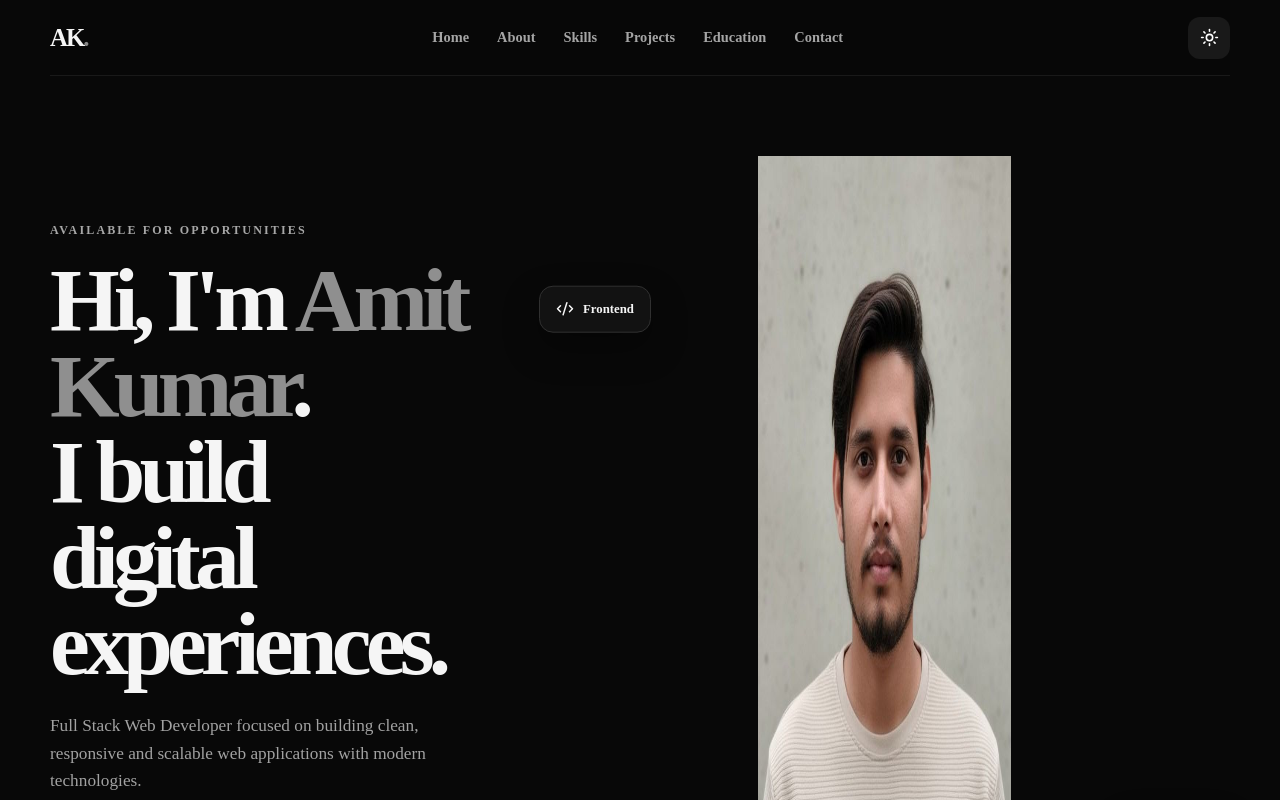
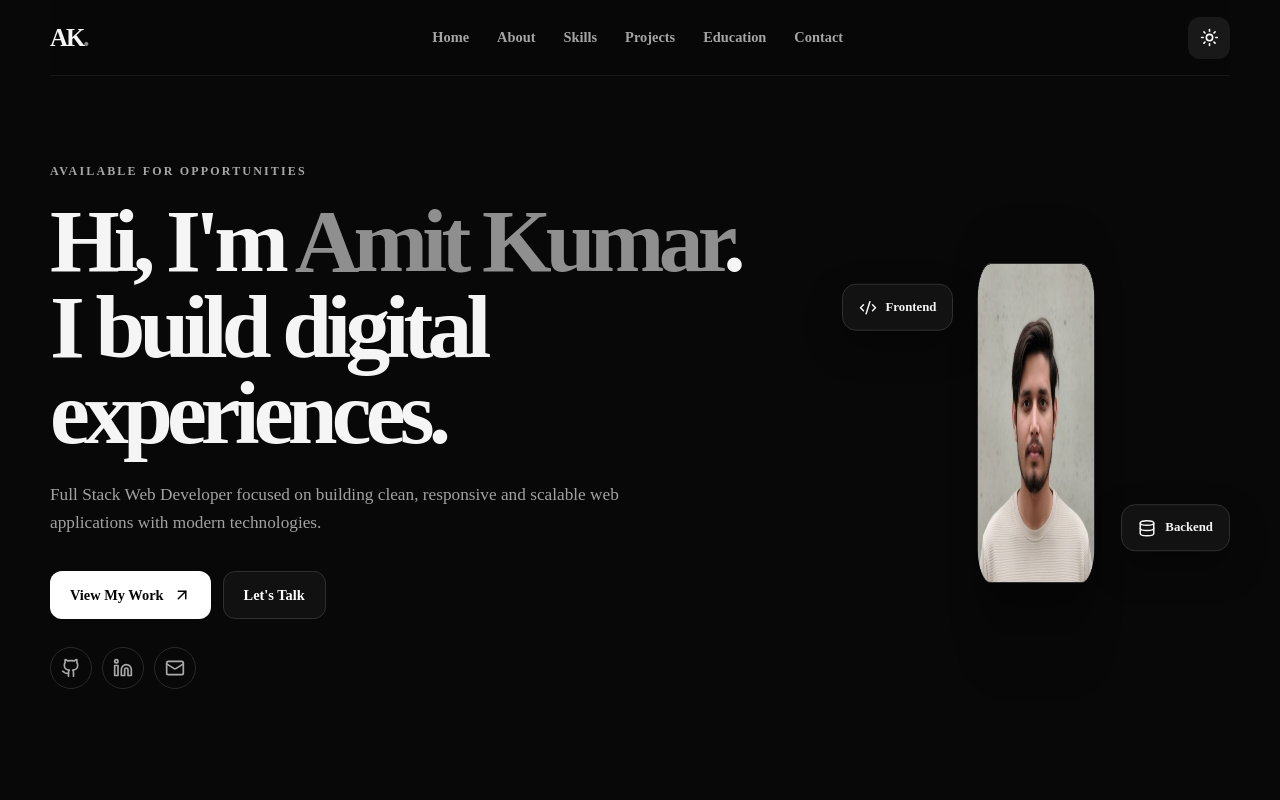
Before and after one commit to amitkumar-7393/amit-portfolio, a React (Vite) app in the folder client/: page / in a window 1280 px wide. Shown: the top 800 px of the page. Built offline with nearby package versions, Linux system fonts and the light colour scheme.

Commit message:
Add .profile-3d class to index.css
Added .profile-3d class with styling for 3D profile view.

```diff
--- a/client/src/index.css
+++ b/client/src/index.css
@@ -298,17 +298,26 @@ main {
   place-items: center;
 }
 
-.profile-placeholder {
+.profile-3d {
   width: min(320px, 80vw);
   aspect-ratio: 1;
   display: grid;
   place-items: center;
   border: 1px solid #303030;
   border-radius: 35px;
-  background:
-    radial-gradient(circle at 50% 35%, #303030, transparent 35%),
-    linear-gradient(145deg, #171717, #090909);
+  background: #090909;
   box-shadow: 0 30px 80px rgba(0, 0, 0, 0.45);
+  overflow: hidden;
+  transform-style: preserve-3d;
+  perspective: 1000px;
+}
+
+.profile-image {
+  width: 100%;
+  height: 100%;
+  object-fit: cover;
+  border-radius: 35px;
+  display: block;
 }
 
 .profile-initials {
```
